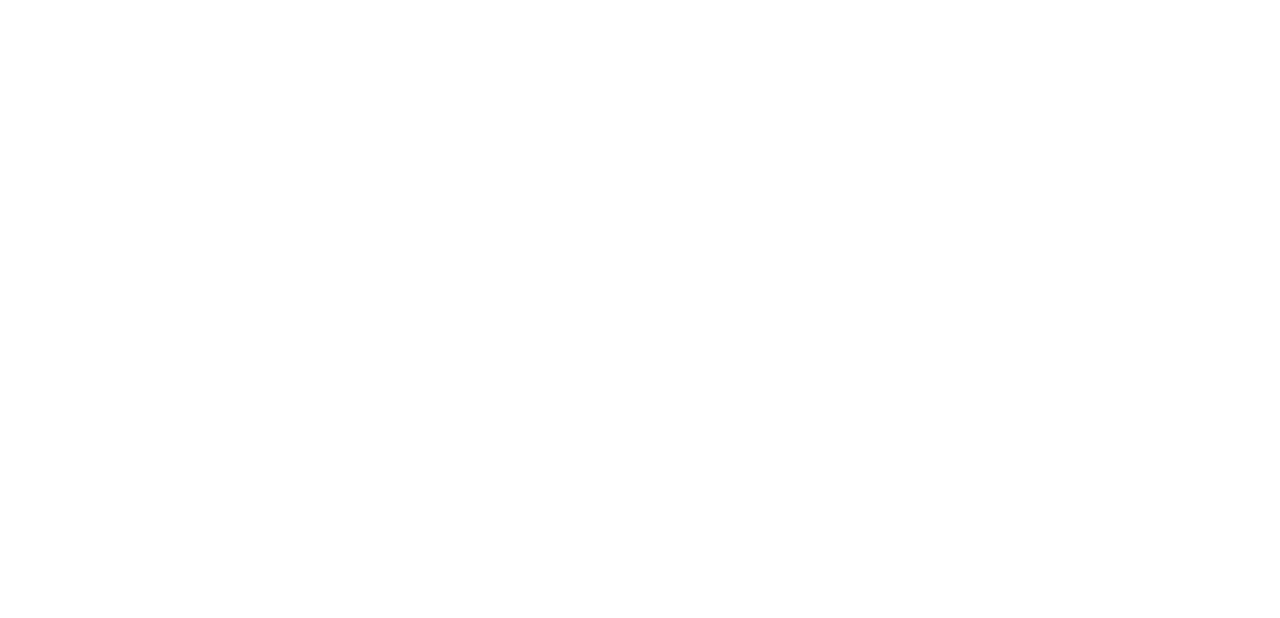
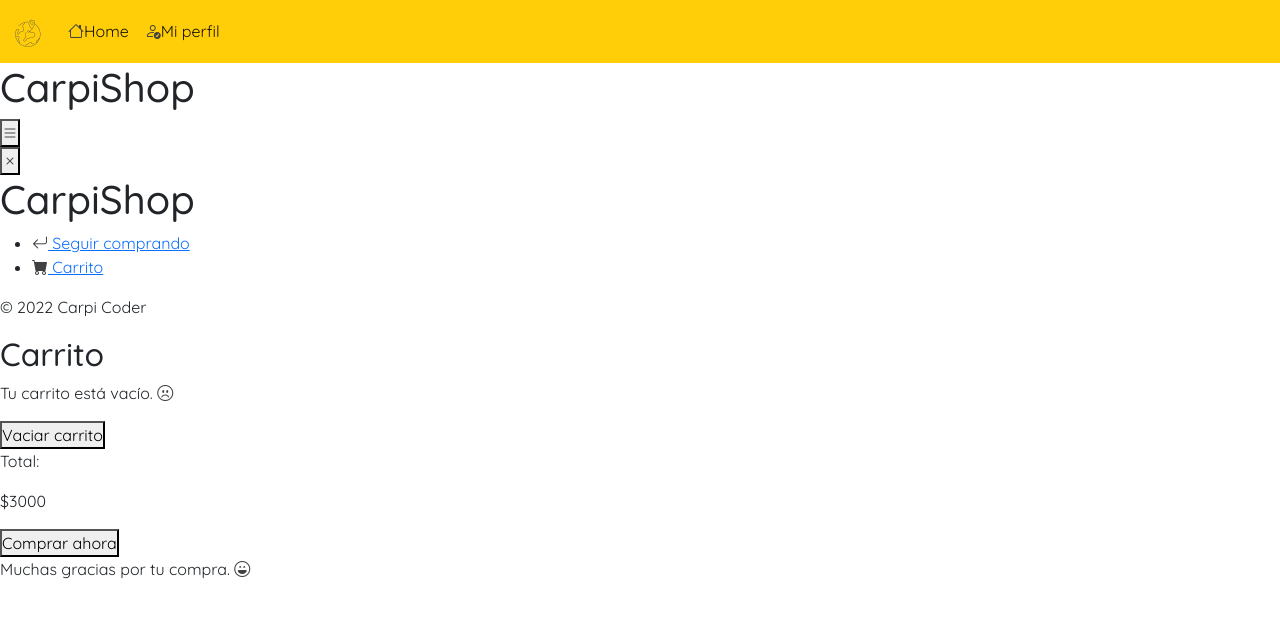
Before and after one commit to LuVargas21/jsCoderHouse, a website: page booking.html in a window 1280 px wide. Drawn offline with nearby package versions, Linux system fonts and the light colour scheme.

Commit message:
css y html de booking

```diff
--- a/booking.css
+++ b/booking.css
@@ -1,5 +1,11 @@
 @import url("https://cdn.jsdelivr.net/npm/bootstrap-icons@1.10.2/font/bootstrap-icons.css");
 @import url('https://fonts.googleapis.com/css2?family=Quicksand:wght@300;400;500&family=Roboto+Flex:opsz,wght@8..144,200;8..144,300;8..144,400&display=swap');
+
+:root {
+    --clr-main: #01184A;
+
+    --clr-third: #FFCE08;
+}
 
 * {
     margin: 0;
@@ -8,3 +14,28 @@
     font-family: 'Quicksand', sans-serif;
     text-decoration: none;
 }
+
+
+.navBar {
+    display: grid;
+    flex-flow: row wrap;
+    grid-template-columns: 1fr, 4fr;
+    background-color: var(--clr-third);
+}
+
+.navbar-brand {
+    font-size: 24px;
+
+}
+
+.navbar-brand img {
+    max-width: 100%;
+    height: auto;
+    display: inline-block;
+    vertical-align: middle;
+}
+
+.bi {
+    color: rgb(66, 65, 65);
+    transition: color .15s ease-in-out, background-color .15s ease-in-out, border-color .15s ease-in-out;
+}
--- a/booking.html
+++ b/booking.html
@@ -1,12 +1,125 @@
 <!DOCTYPE html>
 <html lang="en">
-<head>
+  <head>
     <meta charset="UTF-8">
     <meta http-equiv="X-UA-Compatible" content="IE=edge">
     <meta name="viewport" content="width=device-width, initial-scale=1.0">
-    <title>Document</title>
-</head>
-<body>
 
-</body>
+
+    <!--fontfamily-->
+    <link rel="preconnect" href="https://fonts.googleapis.com">
+    <link rel="preconnect" href="https://fonts.gstatic.com" crossorigin>
+    <link
+        href="https://fonts.googleapis.com/css2?family=Roboto+Flex:opsz,wght@8..144,200;8..144,300;8..144,400&display=swap"
+        rel="stylesheet">
+    <!--Bootstrap-->
+    <link rel="stylesheet" href="primeraEntrega/Pluggin/bootstrap-5.2.2-dist/css/bootstrap.css">
+    <!--sweet alert-->
+    <link rel="stylesheet" href="sweetalert2.min.css">
+    <!--toastify-->
+
+    <link rel="stylesheet" type="text/css" href="https://cdn.jsdelivr.net/npm/toastify-js/src/toastify.min.css">
+
+    <!--styles-->
+    <link rel="stylesheet" href="booking.css" />
+
+    <title> Travel Rent Car | Detalles de reserva</title>
+  </head>
+
+    <body>
+
+        <div class="navBar">
+
+            <nav class="navbar navbar-expand-lg">
+                <div class="container-fluid">
+                    <a class="navbar-brand" href="index.html"> <img src="favicon_io/favicon-32x32.png" alt="logo mundo">
+                    </a>
+                    <button class="navbar-toggler" type="button" data-bs-toggle="collapse"
+                        data-bs-target="#navbarSupportedContent" aria-controls="navbarSupportedContent"
+                        aria-expanded="false" aria-label="Toggle navigation">
+                        <span class="navbar-toggler-icon"></span>
+                    </button>
+                    <div class="collapse navbar-collapse" id="navbarSupportedContent">
+                        <ul class="navbar-nav me-auto mb-2 mb-lg-0">
+                            <li class="nav-item">
+
+                                <a class="nav-link active" aria-current="page" href="index.html"> <i
+                                        class="bi bi-house"></i>Home</a>
+                            </li>
+                            <li class="nav-item">
+                                <a class="nav-link active" aria-current="page" href="user.html"> <i
+                                        class="bi bi-person-check"></i>Mi perfil</a>
+                            </li>
+
+                        </ul>
+
+                    </div>
+                </div>
+            </nav>
+
+        </div>
+
+        <div class="wrapper">
+            <header class="header-mobile">
+                <h1 class="logo">CarpiShop</h1>
+                <button class="open-menu" id="open-menu">
+                    <i class="bi bi-list"></i>
+                </button>
+            </header>
+            <aside>
+                <button class="close-menu" id="close-menu">
+                    <i class="bi bi-x"></i>
+                </button>
+                <header>
+                    <h1 class="logo">CarpiShop</h1>
+                </header>
+                <nav>
+                    <ul>
+                        <li>
+                            <a class="boton-menu boton-volver" href="./index.html">
+                                <i class="bi bi-arrow-return-left"></i> Seguir comprando
+                            </a>
+                        </li>
+                        <li>
+                            <a class="boton-menu boton-carrito active" href="./carrito.html">
+                                <i class="bi bi-cart-fill"></i> Carrito
+                            </a>
+                        </li>
+                    </ul>
+                </nav>
+                <footer>
+                    <p class="texto-footer">© 2022 Carpi Coder</p>
+                </footer>
+            </aside>
+            <main>
+                <h2 class="titulo-principal">Carrito</h2>
+                <div class="contenedor-carrito">
+                    <p id="carrito-vacio" class="carrito-vacio">Tu carrito está vacío. <i class="bi bi-emoji-frown"></i></p>
+
+                    <div id="carrito-productos" class="carrito-productos disabled">
+                        <!-- Esto se va a completar con el JS -->
+                    </div>
+
+                    <div id="carrito-acciones" class="carrito-acciones disabled">
+                        <div class="carrito-acciones-izquierda">
+                            <button id="carrito-acciones-vaciar" class="carrito-acciones-vaciar">Vaciar carrito</button>
+                        </div>
+                        <div class="carrito-acciones-derecha">
+                            <div class="carrito-acciones-total">
+                                <p>Total:</p>
+                                <p id="total">$3000</p>
+                            </div>
+                            <button id="carrito-acciones-comprar" class="carrito-acciones-comprar">Comprar ahora</button>
+                        </div>
+                    </div>
+
+                    <p id="carrito-comprado" class="carrito-comprado disabled">Muchas gracias por tu compra. <i class="bi bi-emoji-laughing"></i></p>
+
+                </div>
+            </main>
+        </div>
+
+        <script src="booking.js"></script>
+    </body>
+
 </html>
```
Also changed, not shown: reserva.html (+2 -2 lines), reserva.js (+5 -17 lines), json/countries.json (renamed from JSON/cities.json).
